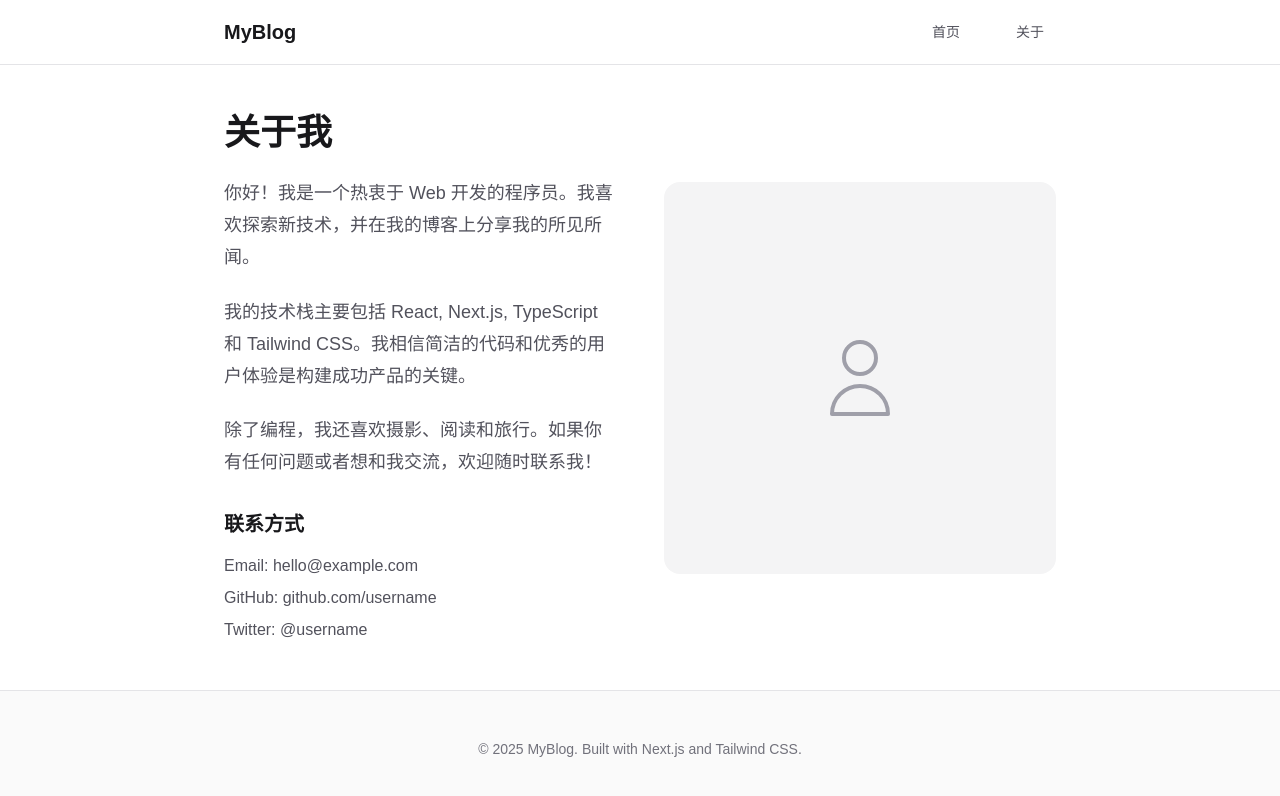
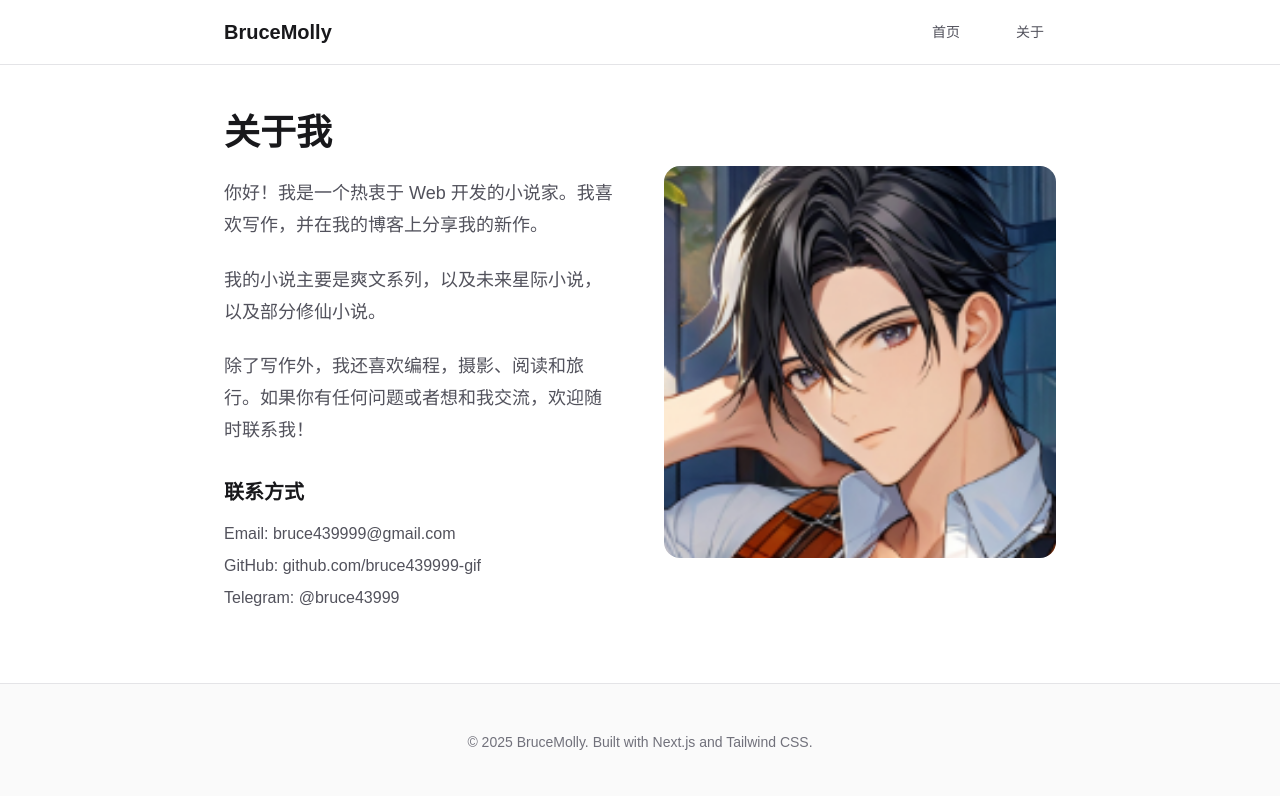
Before and after one commit to bruce439999-gif/app2, a Next.js app: page /about in a window 1280 px wide. Shown: the top 796 px of the page. Built offline with nearby package versions, Linux system fonts and the light colour scheme.

Commit message:
更新个人简介、小说大纲和站点标题

```diff
--- a/src/app/about/page.tsx
+++ b/src/app/about/page.tsx
@@ -1,6 +1,11 @@
+'use client';
+
 import Image from 'next/image';
+import { useState } from 'react';
 
 export default function AboutPage() {
+  const [imageError, setImageError] = useState(false);
+
   return (
     <div className="max-w-4xl mx-auto px-4 sm:px-6 lg:px-8 py-12">
       <div className="grid grid-cols-1 md:grid-cols-2 gap-12 items-center">
@@ -10,32 +15,40 @@ export default function AboutPage() {
           </h1>
           <div className="prose prose-zinc dark:prose-invert">
             <p className="text-lg text-zinc-600 dark:text-zinc-400 mb-4 leading-8">
-              你好！我是一个热衷于 Web 开发的程序员。我喜欢探索新技术，并在我的博客上分享我的所见所闻。
+              你好！我是一个热衷于 Web 开发的小说家。我喜欢写作，并在我的博客上分享我的新作。
             </p>
             <p className="text-lg text-zinc-600 dark:text-zinc-400 mb-4 leading-8">
-              我的技术栈主要包括 React, Next.js, TypeScript 和 Tailwind CSS。我相信简洁的代码和优秀的用户体验是构建成功产品的关键。
+              我的小说主要是爽文系列，以及未来星际小说，以及部分修仙小说。
             </p>
             <p className="text-lg text-zinc-600 dark:text-zinc-400 leading-8">
-              除了编程，我还喜欢摄影、阅读和旅行。如果你有任何问题或者想和我交流，欢迎随时联系我！
+              除了写作外，我还喜欢编程，摄影、阅读和旅行。如果你有任何问题或者想和我交流，欢迎随时联系我！
             </p>
           </div>
           <div className="mt-8">
             <h2 className="text-xl font-bold text-zinc-900 dark:text-zinc-50 mb-4">联系方式</h2>
             <ul className="space-y-2 text-zinc-600 dark:text-zinc-400">
-              <li>Email: hello@example.com</li>
-              <li>GitHub: github.com/username</li>
-              <li>Twitter: @username</li>
+              <li>Email: bruce439999@gmail.com</li>
+              <li>GitHub: github.com/bruce439999-gif</li>
+              <li>Telegram: @bruce43999</li>
             </ul>
           </div>
         </div>
         <div className="relative aspect-square rounded-2xl overflow-hidden bg-zinc-100 dark:bg-zinc-800">
+          {!imageError && (
+            <Image
+              src="/avatar.jpg"
+              alt="我的头像"
+              fill
+              className="object-cover z-10"
+              priority
+              onError={() => setImageError(true)}
+            />
+          )}
           <div className="absolute inset-0 flex items-center justify-center text-zinc-400 dark:text-zinc-600">
             <svg className="w-24 h-24" fill="none" stroke="currentColor" viewBox="0 0 24 24">
               <path strokeLinecap="round" strokeLinejoin="round" strokeWidth="1" d="M16 7a4 4 0 11-8 0 4 4 0 018 0zM12 14a7 7 0 00-7 7h14a7 7 0 00-7-7z" />
             </svg>
           </div>
-          {/* 这里可以放一张个人照片 */}
-          {/* <Image src="/avatar.jpg" alt="我的头像" fill className="object-cover" /> */}
         </div>
       </div>
     </div>
--- a/src/app/page.tsx
+++ b/src/app/page.tsx
@@ -6,10 +6,10 @@ export default function Home() {
     <div className="max-w-4xl mx-auto px-4 sm:px-6 lg:px-8 py-12">
       <header className="mb-12">
         <h1 className="text-4xl font-extrabold text-zinc-900 dark:text-zinc-50 mb-4">
-          欢迎来到我的个人博客
+          欢迎来到我的小屋
         </h1>
         <p className="text-xl text-zinc-600 dark:text-zinc-400">
-          分享技术、生活与感悟。
+          我的生活与感悟。
         </p>
       </header>
 
--- a/src/components/Footer.tsx
+++ b/src/components/Footer.tsx
@@ -3,7 +3,7 @@ export default function Footer() {
     <footer className="border-t border-zinc-200 dark:border-zinc-800 bg-zinc-50 dark:bg-black py-12">
       <div className="max-w-4xl mx-auto px-4 sm:px-6 lg:px-8 text-center">
         <p className="text-zinc-500 dark:text-zinc-400 text-sm">
-          © {new Date().getFullYear()} MyBlog. Built with Next.js and Tailwind CSS.
+          © {new Date().getFullYear()} BruceMolly. Built with Next.js and Tailwind CSS.
         </p>
       </div>
     </footer>
--- a/src/components/Navbar.tsx
+++ b/src/components/Navbar.tsx
@@ -7,7 +7,7 @@ export default function Navbar() {
         <div className="flex justify-between h-16 items-center">
           <div className="flex-shrink-0">
             <Link href="/" className="text-xl font-bold text-zinc-900 dark:text-zinc-50">
-              MyBlog
+              BruceMolly
             </Link>
           </div>
           <div className="hidden sm:ml-6 sm:flex sm:space-x-8">
--- a/src/data/posts.ts
+++ b/src/data/posts.ts
@@ -9,10 +9,10 @@ export interface Post {
 export const posts: Post[] = [
   {
     id: '1',
-    title: '我的第一篇博客文章',
-    excerpt: '这是我使用 Next.js 和 Tailwind CSS 构建的个人博客的第一篇文章。',
+    title: '我的一篇爽文小说大纲',
+    excerpt: '讲述一个拥有控制分子能力的人，从赌石到赌宇宙。',
     date: '2025-12-26',
-    content: '这里是文章的详细内容。欢迎来到我的个人博客！在这里我会分享我的学习心得和生活点滴。'
+    content: '这里是小说的详细大纲。主角意外获得控制分子的超能力，初期在都市中通过赌石积累财富，后期走向星际，开启一段震撼宇宙的冒险之旅。'
   },
   {
     id: '2',
```
Also changed, not shown: public/avatar.jpg (added).
